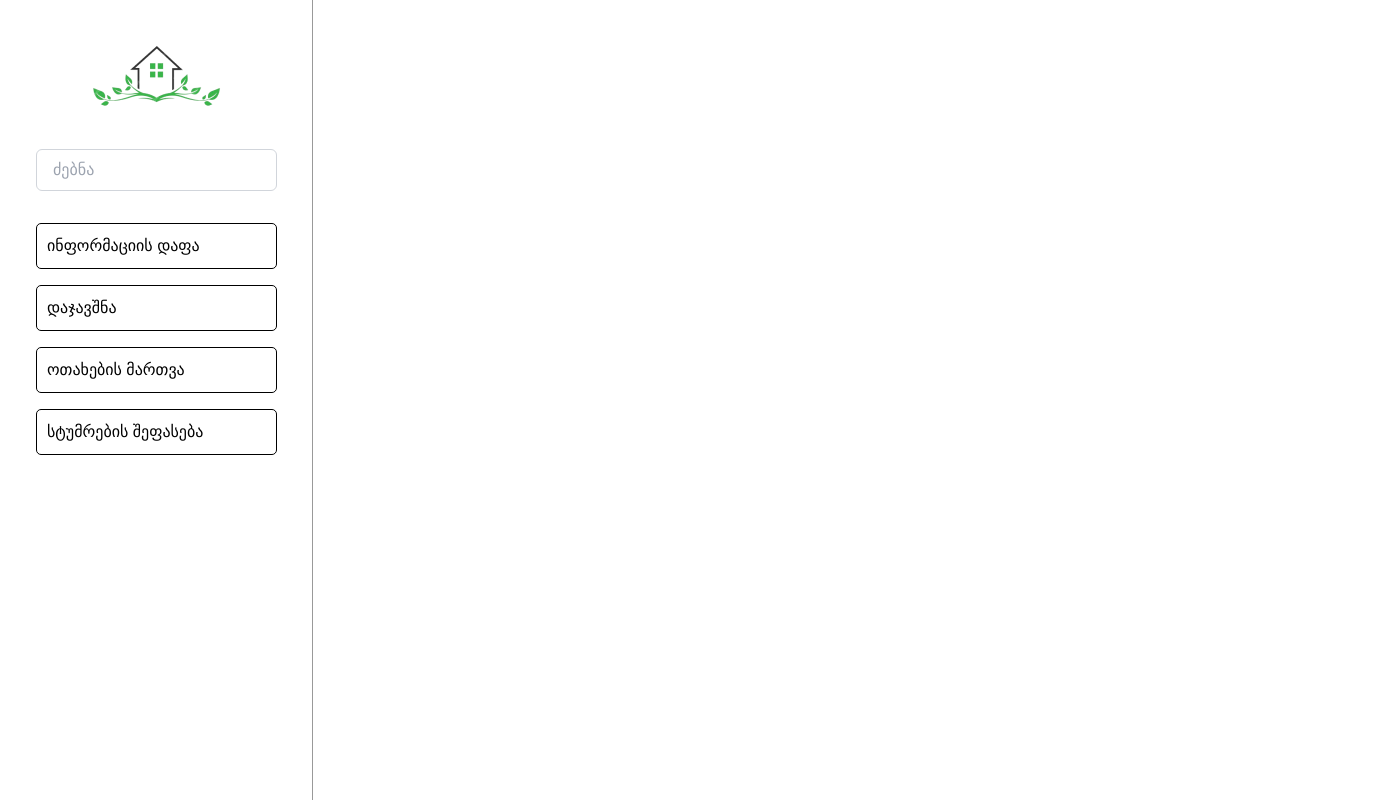
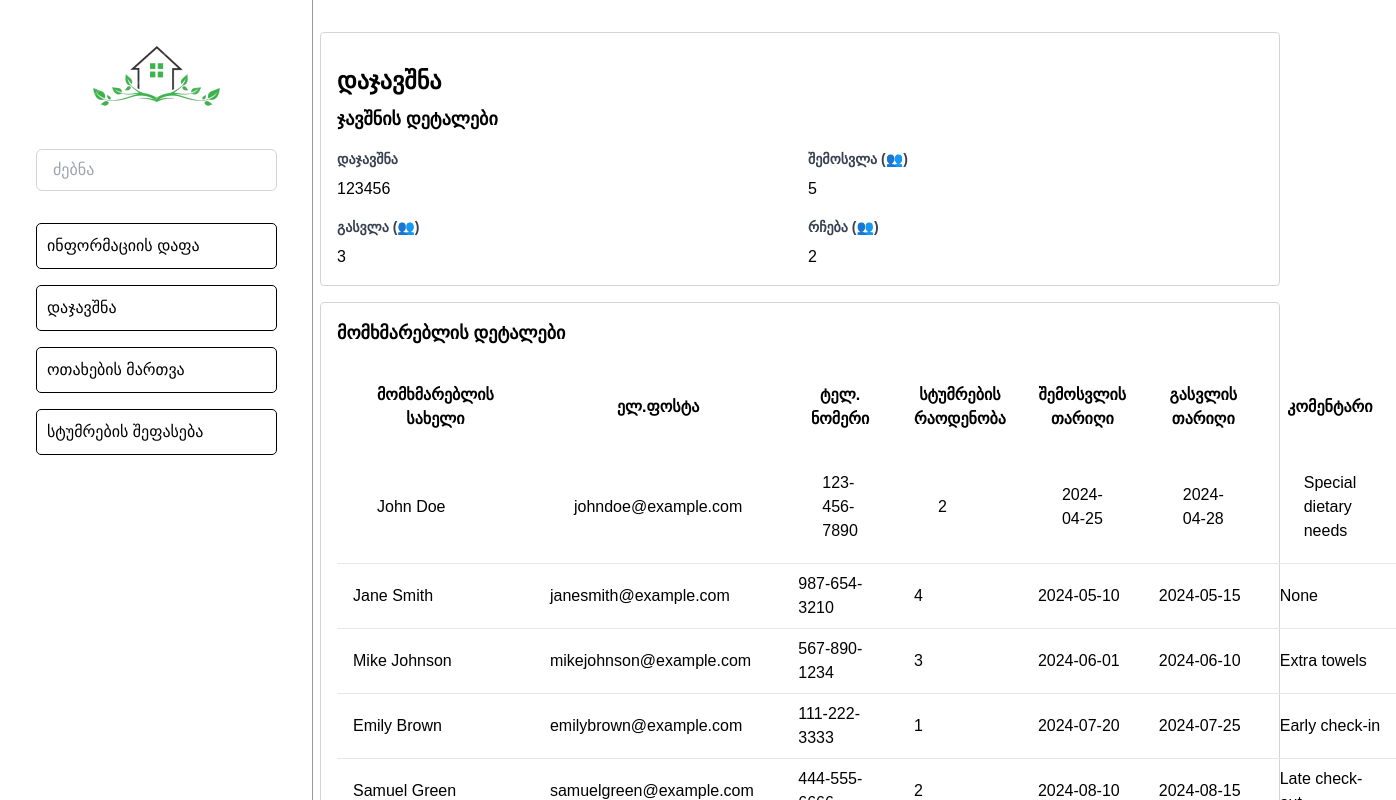
Before and after one commit to houtaruoreki/hotel, a React (Vite) app in the folder frontend/: page /adminreservation in a window 1280 px wide. Shown: the top 800 px of the page, 1396 px wide, since content can reach past the window. Built offline with nearby package versions, Linux system fonts and the light colour scheme.

Commit message:
Update AdminReservation.jsx

```diff
--- a/frontend/src/pages/AdminReservation.jsx
+++ b/frontend/src/pages/AdminReservation.jsx
@@ -2,13 +2,128 @@ import React, { useState } from "react";
 import AdminPageSelector from "../components/AdminPageSelector";
 
 export default function AdminReservation() {
+  const [bookingDetails, setBookingDetails] = useState({
+    bookingNumber: 123456,
+    numberOfArrivals: 5,
+    numberOfDepartures: 3,
+    remainingQuantity: 2,
+  });
 
-    return (
+  return (
+    <div className="container mx-auto">
+      <div className="flex">
+        {/* Move AdminPageSelector to the left side */}
+        <div className="w-1/4">
+          <AdminPageSelector />
+        </div>
+        {/* Keep the rest of the content on the right side */}
+        <div className="w-3/4">
+          <div className="mt-8">
+            {/* Booking Details Section */}
+            <div className="border border-gray-300 rounded p-4 mb-4">
+      <h1 className="text-2xl font-bold mt-4 mb-2">დაჯავშნა</h1>
 
+              <h2 className="text-lg font-semibold mb-4 center">ჯავშნის დეტალები</h2>
+              <div className="grid grid-cols-2 gap-4">
+                {/* Booking Number */}
+                <div>
+                  <label className="block text-gray-700 text-sm font-bold mb-2" htmlFor="bookingNumber">
+                    დაჯავშნა
+                  </label>
+                  <p>{bookingDetails.bookingNumber}</p>
+                </div>
+                {/* Number of Arrivals */}
+                <div>
+                  <label className="block text-gray-700 text-sm font-bold mb-2" htmlFor="numberOfArrivals">
+                    შემოსვლა (👥)
+                  </label>
+                  <p>{bookingDetails.numberOfArrivals}</p>
+                </div>
+                {/* Number of Departures */}
+                <div>
+                  <label className="block text-gray-700 text-sm font-bold mb-2" htmlFor="numberOfDepartures">
+                    გასვლა (👥)
+                  </label>
+                  <p>{bookingDetails.numberOfDepartures}</p>
+                </div>
+                {/* Remaining Quantity */}
+                <div>
+                  <label className="block text-gray-700 text-sm font-bold mb-2" htmlFor="remainingQuantity">
+                    რჩება (👥)
+                  </label>
+                  <p>{bookingDetails.remainingQuantity}</p>
+                </div>
+              </div>
+            </div>
 
-        <AdminPageSelector></AdminPageSelector>
-    );
-
-
-
-    }
+            {/* User Details Table */}
+            <div className="border border-gray-300 rounded p-4">
+              <h2 className="text-lg font-semibold mb-4">მომხმარებლის დეტალები</h2>
+              <table className="w-full">
+                <thead>
+                  <tr>
+                    <th className="px-10 py-5">მომხმარებლის სახელი</th>
+                    <th className="px-10 py-5">ელ.ფოსტა</th>
+                    <th className="px-4 py-2">ტელ. ნომერი</th>
+                    <th className="px-4 py-2">სტუმრების რაოდენობა</th>
+                    <th className="px-4 py-2">შემოსვლის თარიღი</th>
+                    <th className="px-4 py-2">გასვლის თარიღი</th>
+                    <th className="px-4 py-2">კომენტარი</th>
+                  </tr>
+                </thead>
+                <tbody>
+                  <tr>
+                    <td className="px-10 py-5 border-b">John Doe</td>
+                    <td className="px-10 py-5 border-b">johndoe@example.com</td>
+                    <td className="px-10 py-5 border-b">123-456-7890</td>
+                    <td className="px-10 py-5 border-b">2</td>
+                    <td className="px-10 py-5 border-b">2024-04-25</td>
+                    <td className="px-10 py-5 border-b">2024-04-28</td>
+                    <td className="px-10 py-5 border-b">Special dietary needs</td>
+                  </tr>
+                  {/* Add more rows for additional data */}
+                  <tr>
+                    <td className="px-4 py-2 border-b">Jane Smith</td>
+                    <td className="px-4 py-2 border-b">janesmith@example.com</td>
+                    <td className="px-4 py-2 border-b">987-654-3210</td>
+                    <td className="px-4 py-2 border-b">4</td>
+                    <td className="px-4 py-2 border-b">2024-05-10</td>
+                    <td className="px-4 py-2 border-b">2024-05-15</td>
+                    <td className="px-4 py-2 border-b">None</td>
+                  </tr>
+                  <tr>
+                    <td className="px-4 py-2 border-b">Mike Johnson</td>
+                    <td className="px-4 py-2 border-b">mikejohnson@example.com</td>
+                    <td className="px-4 py-2 border-b">567-890-1234</td>
+                    <td className="px-4 py-2 border-b">3</td>
+                    <td className="px-4 py-2 border-b">2024-06-01</td>
+                    <td className="px-4 py-2 border-b">2024-06-10</td>
+                    <td className="px-4 py-2 border-b">Extra towels</td>
+                  </tr>
+                  <tr>
+                    <td className="px-4 py-2 border-b">Emily Brown</td>
+                    <td className="px-4 py-2 border-b">emilybrown@example.com</td>
+                    <td className="px-4 py-2 border-b">111-222-3333</td>
+                    <td className="px-4 py-2 border-b">1</td>
+                    <td className="px-4 py-2 border-b">2024-07-20</td>
+                    <td className="px-4 py-2 border-b">2024-07-25</td>
+                    <td className="px-4 py-2 border-b">Early check-in</td>
+                  </tr>
+                  <tr>
+                    <td className="px-4 py-2 border-b">Samuel Green</td>
+                    <td className="px-4 py-2 border-b">samuelgreen@example.com</td>
+                    <td className="px-4 py-2 border-b">444-555-6666</td>
+                    <td className="px-4 py-2 border-b">2</td>
+                    <td className="px-4 py-2 border-b">2024-08-10</td>
+                    <td className="px-4 py-2 border-b">2024-08-15</td>
+                    <td className="px-4 py-2 border-b">Late check-out</td>
+                  </tr>
+                </tbody>
+              </table>
+            </div>
+          </div>
+        </div>
+      </div>
+    </div>
+  );
+}
```
